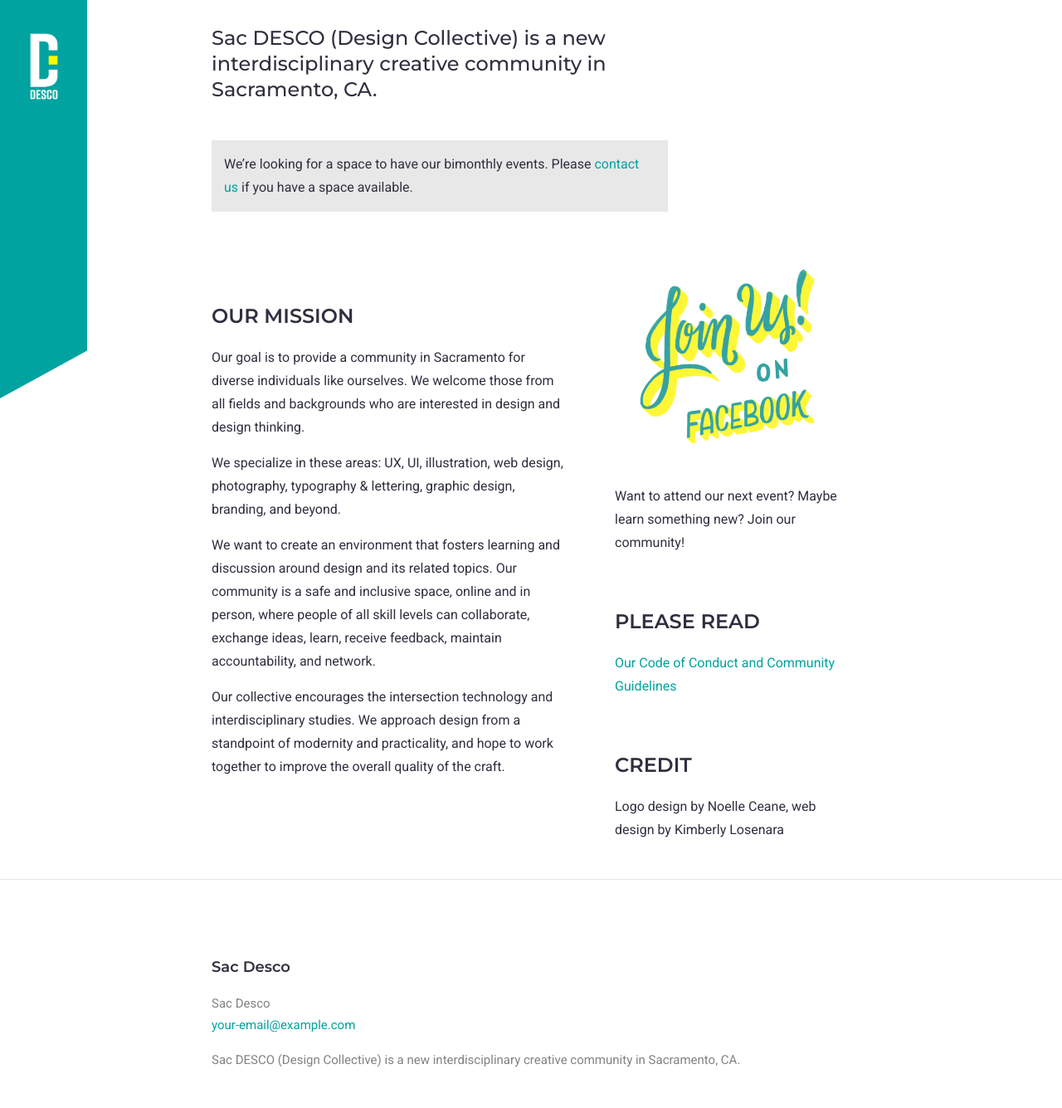
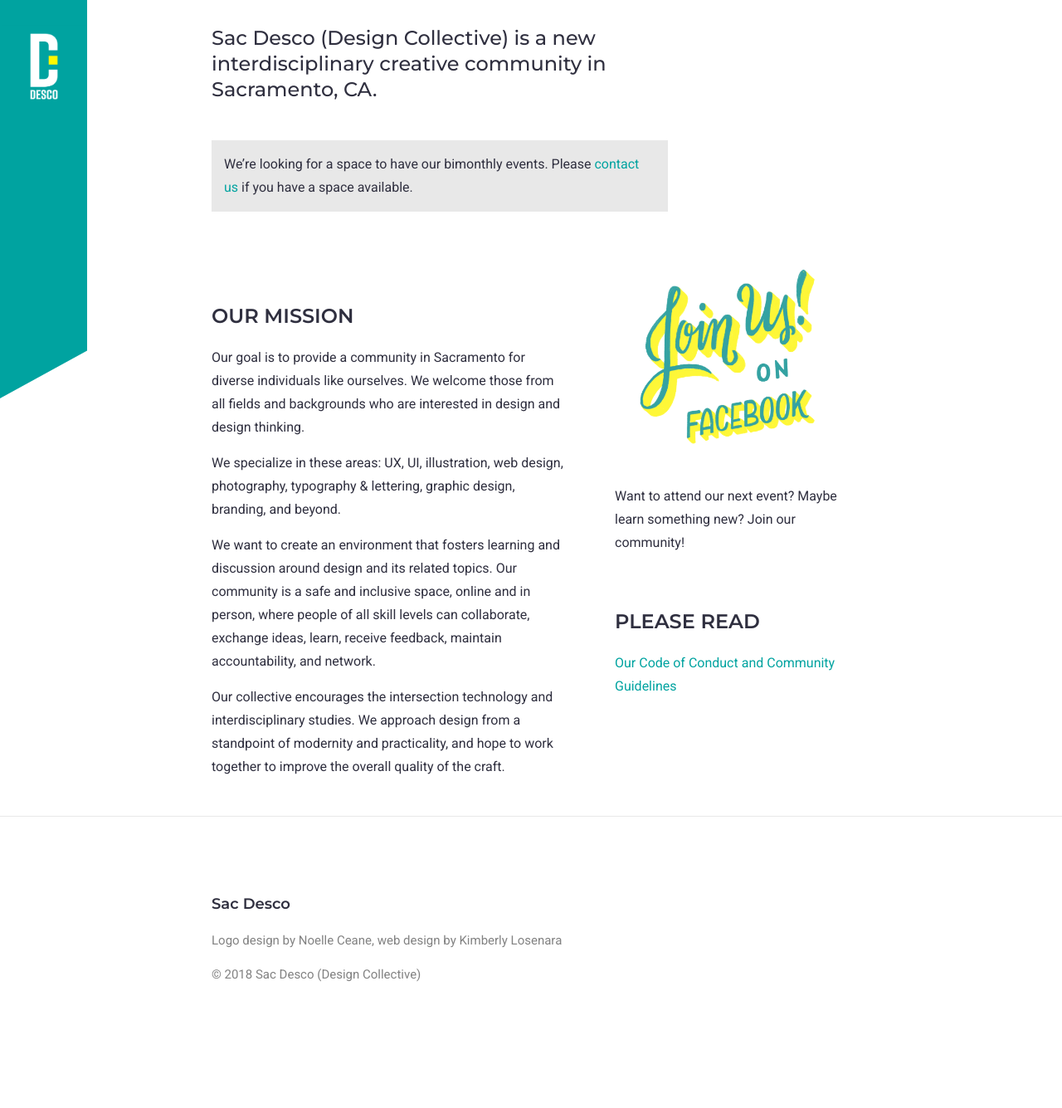
Before and after one commit to kmbrlygl/thisisdesco, a Jekyll site: the page built from index.md, in a window 1280 px wide. Shown: the whole page at 83% size. Built offline with Jekyll 4.4.1, drawn with Linux system fonts in a browser that asks for light colours; after the commit the page ends 1233 px from its top, so only the background shows below that.

Commit message:
Edit content

```diff
--- a/_config.yml
+++ b/_config.yml
@@ -8,8 +8,8 @@ collections:
   uploads:
     title: Uploads
     output: true
-email: your-email@example.com
-description: 'Sac DESCO (Design Collective) is a new interdisciplinary creative community
+email: kim@thisisdesco.com
+description: 'Sac Desco (Design Collective) is a new interdisciplinary creative community
   in Sacramento, CA. '
 baseurl:
 url:
--- a/_includes/footer.html
+++ b/_includes/footer.html
@@ -6,21 +6,11 @@
 
     <div class="footer-col-wrapper">
       <div class="footer-col footer-col-1">
-        <ul class="contact-list">
-          <li>
-            {% if site.author %}
-              {{ site.author | escape }}
-            {% else %}
-              {{ site.title | escape }}
-            {% endif %}
-            </li>
-            {% if site.email %}
-            <li><a href="mailto:{{ site.email }}">{{ site.email }}</a></li>
-            {% endif %}
-        </ul>
+        <p>Logo design by Noelle Ceane, web design by Kimberly Losenara</p>
+       <p>© 2018 Sac Desco (Design Collective)</p>
       </div>
 
-      <div class="footer-col footer-col-2">
+<!--      <div class="footer-col footer-col-2">
         <ul class="social-media-list">
           {% if site.github_username %}
           <li>
@@ -36,9 +26,11 @@
         </ul>
       </div>
 
+
       <div class="footer-col footer-col-3">
         <p>{{ site.description | escape }}</p>
       </div>
+          -->
     </div>
 
   </div>
--- a/index.md
+++ b/index.md
@@ -6,7 +6,7 @@ layout: home
 <p class="site-description">{{ site.description | escape }}</p>
 
 <div class="notice">
-We’re looking for a space to have our bimonthly events. Please <a href="kim@thisisdesco.com">contact us</a> if you have a space available.
+We’re looking for a space to have our bimonthly events. Please <a href="mailto:kim@thisisdesco.com">contact us</a> if you have a space available.
 </div>
 </div>
 
@@ -20,8 +20,6 @@ Want to attend our next event? Maybe learn something new? Join our community!
 ## PLEASE READ
 <a href="https://drive.google.com/open?id=12XppL2fxflYKkLUFzKb3XMsrcGRSPbpbUBo33UAugAo" target="_blank">Our Code of Conduct and Community Guidelines</a>
 
-## CREDIT
-Logo design by Noelle Ceane, web design by Kimberly Losenara
 </div>
 
 <div class="mission" markdown="1">
```
